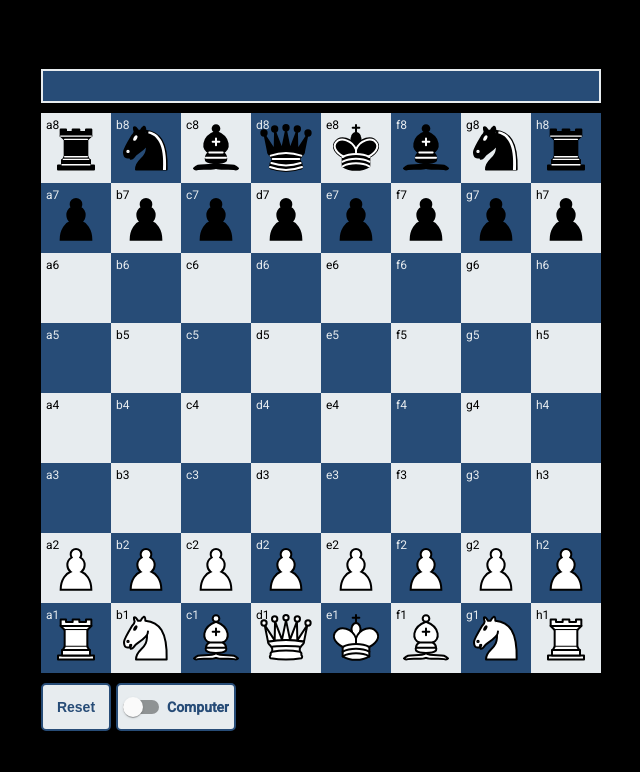
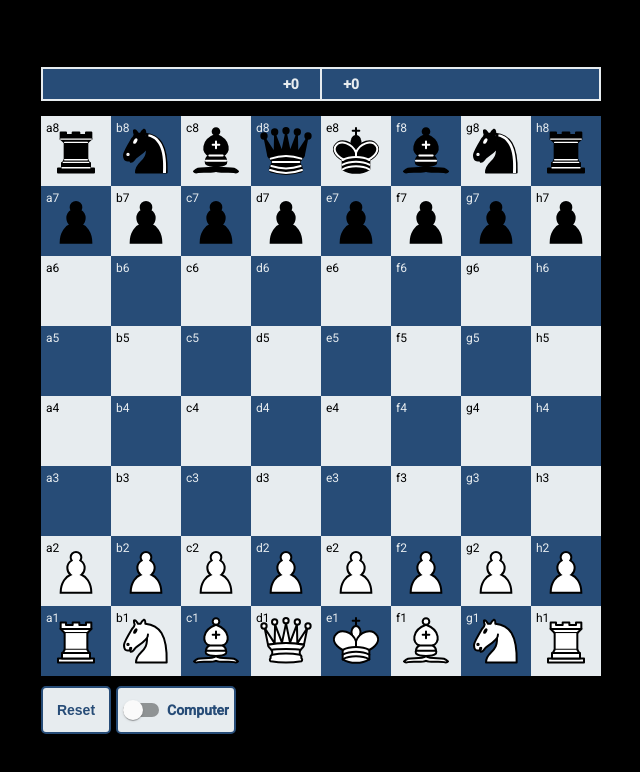
Before and after one commit to mpaul97/chess, an Angular app: page / in a window 1280 px wide. Shown: the top 772 px of the page, without its empty margins (319-959 px from the left). Built offline with nearby package versions, Linux system fonts and the light colour scheme.

Commit message:
computer, taken pieces, scores

```diff
--- a/src/app/app.component.css
+++ b/src/app/app.component.css
@@ -6,4 +6,6 @@
 
   justify-content: center;
   align-items: center;
+
+  min-width: 1000px;
 }
--- a/src/app/components/board/board.component.css
+++ b/src/app/components/board/board.component.css
@@ -86,24 +86,41 @@
 }
 
 .taken-container {
-  width: 556px;
+  width: 277px;
   height: 30px;
+  display: inline-flex;
   background-color: var(--dark);
-  display: flex;
-  justify-content: center;
-  align-items: center;
   border: 2px solid var(--light);
   margin-bottom: 10px;
+  justify-content: flex-start;
+}
+
+.taken-container.white {
+  justify-content: flex-end;
+  border-left: none;
 }
 
 .taken-piece {
-  /* display: inline-block; */
-  margin-left: -20px;
+  margin-left: -18px;
 }
 
-.whiteTaken {
+.taken-piece:nth-child(1) {
+  margin-left: 0px;
+}
+
+.score {
+  color: var(--light);
   position: absolute;
-  right: 0px;
+  margin-top: 5px;
+  font-weight: bold;
+}
+
+.score.white {
+  margin-right: 240px;
+}
+
+.score.black {
+  margin-left: 240px;
 }
 
 .footer {
--- a/src/app/components/board/board.component.html
+++ b/src/app/components/board/board.component.html
@@ -1,6 +1,13 @@
- <div class="taken-container">
-  <div class="taken-piece" [ngClass]="{ 'whiteTaken' : pieceInfo.isWhite() }" *ngFor="let pieceInfo of takenPieces">
-    <app-piece [info]="pieceInfo" [isTaken]="true"></app-piece>
+<div class="taken-container black">
+  <div class="taken-piece" *ngFor="let pieceInfo of takenPieces">
+    <app-piece *ngIf="!pieceInfo.isWhite()" [info]="pieceInfo" [isTaken]="true"></app-piece>
+  </div>
+  <p class="score black">+{{ whiteScore }}</p>
+</div>
+<div class="taken-container white">
+  <p class="score white">+{{ blackScore }}</p>
+  <div class="taken-piece" *ngFor="let pieceInfo of takenPieces">
+    <app-piece *ngIf="pieceInfo.isWhite()" [info]="pieceInfo" [isTaken]="true"></app-piece>
   </div>
 </div>
 <div class="content">
--- a/src/app/components/board/board.component.ts
+++ b/src/app/components/board/board.component.ts
@@ -70,6 +70,10 @@ export class BoardComponent implements OnInit {
   //computer
   computerToggle: boolean = false;
 
+  // scores
+  whiteScore: number = 0;
+  blackScore: number = 0;
+
   constructor(
     public computerService: ComputerService
   ) {}
@@ -112,6 +116,8 @@ export class BoardComponent implements OnInit {
         let takeablePiece = this.getPiece(file, rank);
         this.pieces = this.pieces.filter(x => x !== takeablePiece);
         this.takenPieces.push(takeablePiece as Info);
+        if (takeablePiece?.isWhite()) this.blackScore += takeablePiece.getValue();
+        if (takeablePiece && !takeablePiece?.isWhite()) this.whiteScore += takeablePiece.getValue();
       };
       // EN PASSANT
       if (this.selectedPiece.isPawn() && this.allSpaces[clickedSpaceIndex].enPassant) {
@@ -124,6 +130,8 @@ export class BoardComponent implements OnInit {
           this.allSpaces[clickedSpaceIndex].enPassantColor = '';
           let allSpacesPieceIndex = this.allSpaces.findIndex(x => x.file === pawn?.file && x.rank === pawn?.rank);
           this.allSpaces[allSpacesPieceIndex].hasPiece = false;
+          if (pawn.isWhite()) this.blackScore += pawn.getValue();
+          if (!pawn.isWhite()) this.whiteScore += pawn.getValue();
         }
       }
       let index = this.pieces.findIndex(x => x.rank === this.selectedPiece.rank && x.file === this.selectedPiece.file);
@@ -160,11 +168,13 @@ export class BoardComponent implements OnInit {
 
   computerLogic() {
     if (this.computerToggle && this.lastMovedPiece.isWhite()) {
-      let [computerFile, computerRank] = this.computerService.getComputerPieceSpace(this.pieces);
+      while (this.playableSpaces.length === 0) {
+        let [computerFile, computerRank] = this.computerService.getComputerPieceSpace(this.pieces);
+        this.spaceClicked(computerFile, computerRank);
+      }
       setTimeout(() => {
-        this.spaceClicked(computerFile, computerRank);
         let [playableFile, playableRank] = this.computerService.getComputerPlayableSpace(this.playableSpaces);
-        console.log(playableFile)
+        this.spaceClicked(playableFile, playableRank);
       }, 1000);
     }
   }
--- a/src/models/info.ts
+++ b/src/models/info.ts
@@ -32,4 +32,11 @@ export class Info {
   isKing() {
     return this.type === 'king' ? true : false;
   }
+  getValue() {
+    if (this.isPawn()) return 1;
+    if (this.isKnight() || this.isBishop()) return 3;
+    if (this.isRook()) return 5;
+    if (this.isQueen()) return 9;
+    return 0;
+  }
 }
```
